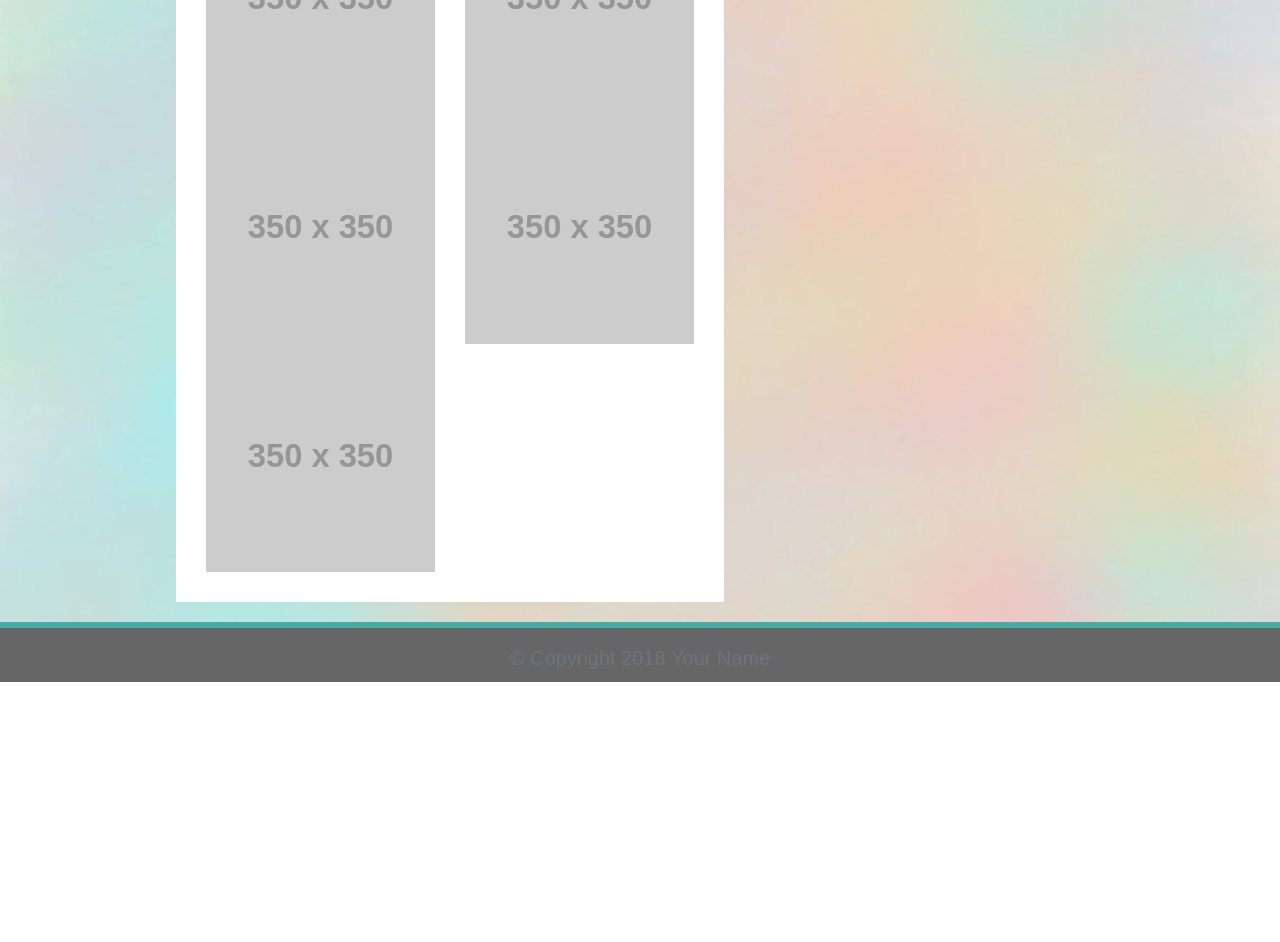
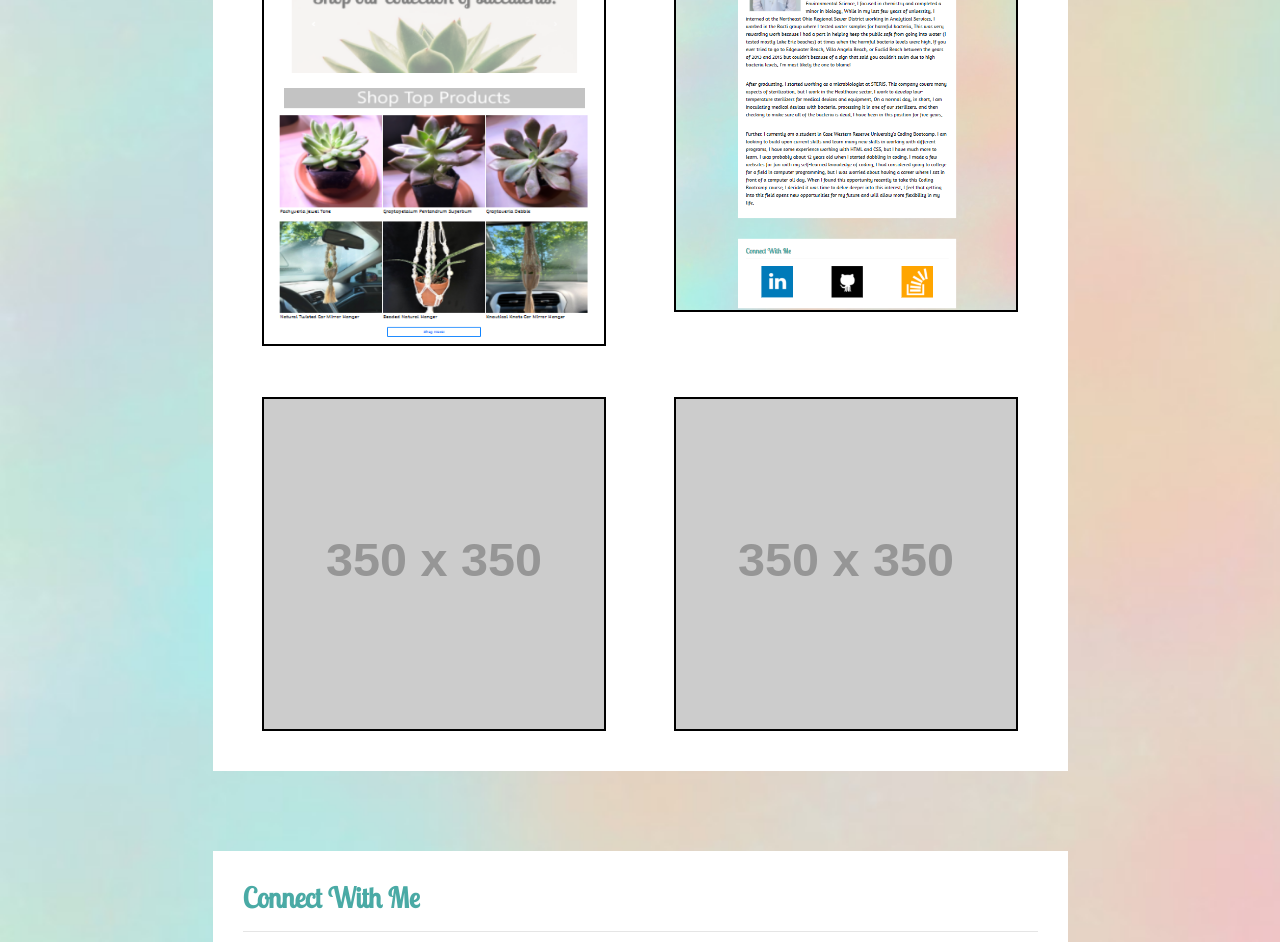
Before and after one commit to diane-furlong/02-CSS-Bootstrap, a plain HTML site: page portfolio.html in a window 1280 px wide. Shown: the part 376-1318 px from the top of the page. Before the commit the page ends 1058 px from the top, so only its background shows below. Drawn offline with nearby package versions, Linux system fonts and the light colour scheme; files that its build step writes are made by us from their sources; placeholder pictures from the web are drawn by us; files whose address does not match are found by name; a web font is replaced by a local one.

Commit message:
working with responsiveness of portfolio images

```diff
--- a/assets/style.css
+++ b/assets/style.css
@@ -163,15 +163,27 @@ body {
 
   /* PORTFOLIO PAGE */
   #sustainableStems {
+    display: block;
+    margin: auto;
     border: 2px solid black;
-    margin: 2px;
-    width: 95%;
+    width: 90%;
+    height: 90%;
   }
 
   #responsivePortfolio {
-    border: solid 2px black;
-    margin: 2px;
-    width: 95%;
+    display: block;
+    margin: auto;
+    border: 2px solid black;
+    width: 90%;
+    height: 97%:
+  }
+
+  #port-image-3 {
+    display: block;
+    margin: auto;
+    border: 2px solid black;
+    width: 90%;
+    height: 97%;
   }
 
   .port-image-description {
--- a/portfolio.html
+++ b/portfolio.html
@@ -13,11 +13,11 @@
   <link rel="stylesheet" href="https://maxcdn.bootstrapcdn.com/bootstrap/4.0.0/css/bootstrap.min.css">
 
   <!-- Our own CSS stylesheet -->
-  <link rel="stylesheet" href="style.css" media="screen">
+  <link rel="stylesheet" href="./assets/style.css" media="screen">
 
     <!-- Link Google Fonts-->
     <link rel="preconnect" href="https://fonts.gstatic.com">
-  <link href="https://fonts.googleapis.com/css2?family=Open+Sans+Condensed:wght@300&family=Signika+Negative&display=swap" rel="stylesheet">
+    <link href="https://fonts.googleapis.com/css2?family=Amaranth&family=Lobster+Two&family=Pacifico&display=swap" rel="stylesheet">
 
 </head>
 
@@ -51,44 +51,68 @@
       <!-- End of navbar -->
 
   <!-- Start of container -->
-  <div class="container">
-    <main class="row">
-      <div class="col-md-8">
+  <main class="container">
+    <section class="row">
       <article class="block">
+        <div class="col-12">
           <h1 class="block-header">Portfolio</h1>
           <hr />
+        </div>
         <div class="row">
-            <div class="col-sm-6 col-md-12 col-lg-6">
-              <img class="img-fluid port-image" src="https://via.placeholder.com/350x350" alt="">
+          <div class="col-xl-6 col-lg-6 col-md-12 col-sm-12">
+            <img id="sustainableStems" class="img-fluid port-image" src="./assets/retail-page.png" alt="Example image of a retail page from my portfolio.">
           </div>
-            <div class="col-sm-6 col-md-12 col-lg-6">
-              <img class="img-fluid port-image" src="https://via.placeholder.com/350x350" alt="">
+          <div class="col-xl-6 col-lg-6 col-md-12 col-sm-12">
+            <img id="responsivePortfolio" class="img-fluid port-image" src="./assets/Responsive-Portfolio-Image.png" alt="Example of my about me page from my portfolio.">
           </div>
         </div>
         <div class="row">
-            <div class="col-sm-6 col-md-12 col-lg-6">
-              <img class="img-fluid port-image" src="https://via.placeholder.com/350x350" alt="">
+          <div class="col-xl-6 col-lg-6 col-md-12 col-sm-12">
+            <img id="port-image-3" class="img-fluid port-image" src="https://via.placeholder.com/350x350" alt="">
           </div>
-            <div class="col-sm-6 col-md-12 col-lg-6">
-              <img class="img-fluid port-image" src="https://via.placeholder.com/350x350" alt="">
+          <div class="col-xl-6 col-lg-6 col-md-12 col-sm-12">
+            <img id="port-image-3" class="img-fluid port-image" src="https://via.placeholder.com/350x350" alt="">
+          </div>
+        </div>
+      </article>
+    </section>
+  </main>
+  <!-- End of container -->
+
+  <!--Start of connect with me section-->
+  <section class="container">
+    <div class="row">
+      <article class="block">
+        <div class="row">
+          <div class="col-md-12">
+            <h1 class="connectheader">Connect With Me</h1>
+            <hr />
           </div>
         </div>
         <div class="row">
-            <div class="col-sm-6 col-md-12 col-lg-6">
-              <img class="img-fluid port-image" src="https://via.placeholder.com/350x350" alt="">
+          <div class="col-4">
+            <img class="connectphoto" src="./assets/linkedin.png" alt="LinkedIn Logo">
+          </div>
+          <div class="col-4">
+            <img class="connectphoto" src="./assets/github.png" alt="GitHub Logo">
+          </div>
+          <div class="col-4">
+            <img class="connectphoto" src="./assets/stackover2.png" alt="Stack Logo">
           </div>
         </div>
       </article>
     </div>
-    </main>
-  </div>
-  <!-- End of container -->
+  </section>
+  <br>
+  <br>
+  <br>
+  <!--End of connect with me section-->
 
   <!-- Start of footer -->
   <footer class="footer">
     <div class="two-toned-footer-color"></div>
     <p class="text-muted text-muted-footer text-center">
-      &copy; Copyright 2018 Your Name
+      &copy; Copyright 2020 Diane Furlong
     </p>
   </footer>
   <!-- End of footer -->
```
Also changed, not shown: contact.html (+35 -6 lines), index.html (+44 -9 lines). Lines whose indentation alone changed are shown as unchanged.
